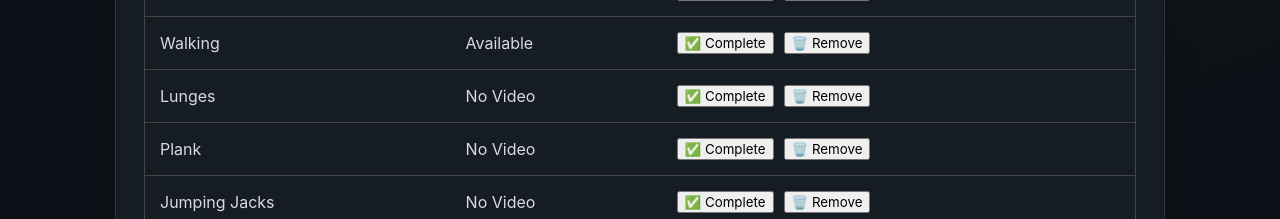
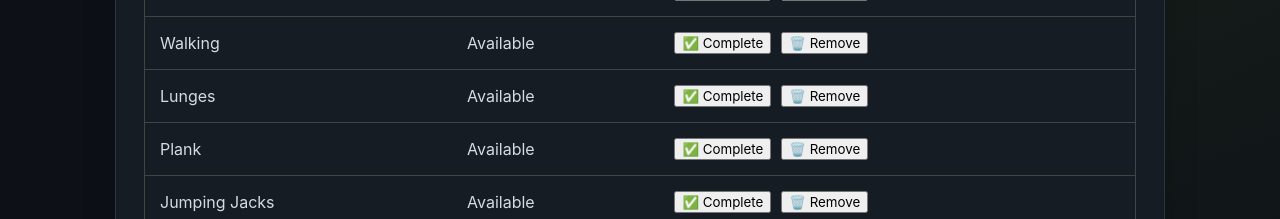
Before and after one commit to bnkomeje/FitnessWeb, a React (Vite) app: page /workouts in a window 1280 px wide. Shown: the part 733-952 px from the top of the page. Built offline with nearby package versions, Linux system fonts and the light colour scheme.

Commit message:
Renamed the directory apis to repository and added the architecture domarkdown

```diff
--- a/src/App.tsx
+++ b/src/App.tsx
@@ -9,7 +9,7 @@ import SearchPage from './pages/SearchPage'
 import WorkoutPage from './pages/WorkoutPage'
 import AddWorkoutPage from './pages/AddWorkoutPage'
 import HelpPage from './pages/HelpPage'
-import FitnessTipsPage from './pages/FitnessTipsPage'
+/* import FitnessTipsPage from './pages/FitnessTipsPage' */
 
 function App() {
   const [completedWorkouts, setCompletedWorkouts] =
@@ -35,15 +35,10 @@ function App() {
           }
         />
 
-        <Route
+        /* <Route
           path="fitness-tips"
-          element={
-            <FitnessTipsPage
-              completedWorkouts={completedWorkouts}
-              setCompletedWorkouts={setCompletedWorkouts}
-            />
-          }
-        />
+
+        /> */
 
         <Route
           path="add-workout"
--- a/src/apis/mockWorkoutData.tsx
+++ b/src/repository/mockWorkoutData.tsx
@@ -25,31 +25,31 @@ export const workoutData: Workout[] = [
   {
     id: 5,
     name: 'Lunges',
-    videoUrl: ''
+    videoUrl: 'https://www.youtube.com/watch?v=ugW5I-a5A-Q'
   },
   {
     id: 6,
     name: 'Plank',
-    videoUrl: ''
+    videoUrl: 'https://www.youtube.com/watch?v=6LqqeBtFn9M'
   },
   {
     id: 7,
     name: 'Jumping Jacks',
-    videoUrl: ''
+    videoUrl: 'https://www.youtube.com/watch?v=8M4Ce84bkFQ'
   },
   {
     id: 8,
     name: 'Cycling',
-    videoUrl: ''
+    videoUrl: 'https://www.youtube.com/watch?v=IZ8gAXI9pwM'
   },
   {
     id: 9,
     name: 'Sit-ups',
-    videoUrl: ''
+    videoUrl: 'https://www.youtube.com/watch?v=-HusJ8P4k-4'
   },
   {
     id: 10,
     name: 'Stretching',
-    videoUrl: ''
+    videoUrl: 'https://www.youtube.com/watch?v=Sl6q1igrxpk'
   }
 ]
--- a/src/services/workoutService.tsx
+++ b/src/services/workoutService.tsx
@@ -1,5 +1,5 @@
 
-import * as WorkoutRepo from '../apis/workoutRepo'
+import * as WorkoutRepo from '../repository/workoutRepo'
 import type { Workout } from '../types/Workout'
 
 export function fetchWorkouts(): Workout[] {
```
Also changed, not shown: src/repository/workoutRepo.tsx (renamed from src/apis/workoutRepo.tsx), 1 other file (tests, documents, lock files or other folders).
